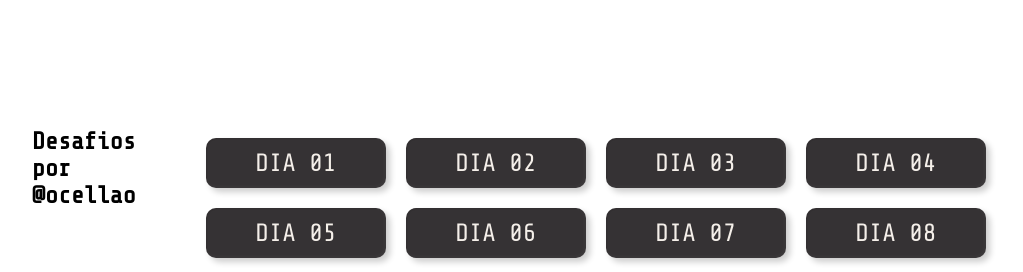
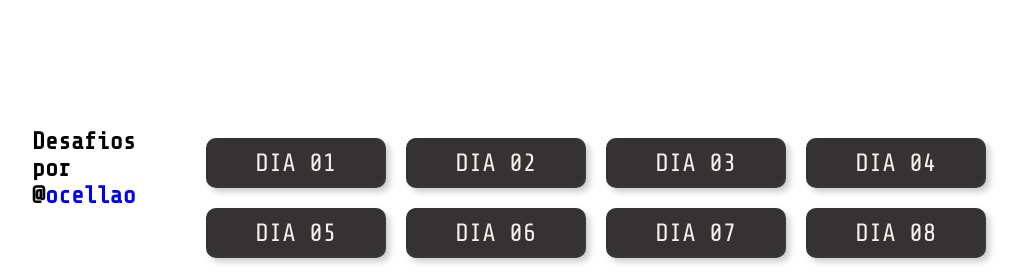
Before and after one commit to ocellao/30DiasDeCSS.github.io, a plain HTML site: page index.html in a window 1280 px wide. Shown: the top 272 px of the page, without its empty margins (96-1119 px from the left). Drawn offline with nearby package versions, Linux system fonts and the light colour scheme.

Commit message:
Update index

```diff
--- a/index.html
+++ b/index.html
@@ -11,7 +11,7 @@
 </head>
 <body>
     <section>
-        <h1>Desafios por @ocellao</h1>
+        <h1>Desafios por @<a href="https://github.com/ocellao" target="_blank">ocellao</a></h1>
         <ul>
             <li>
                 <a class="pages" href="Desafios/dia-01/index.html" target="_blank">DIA 01</a>
```
Also changed, not shown: 1 other file.
